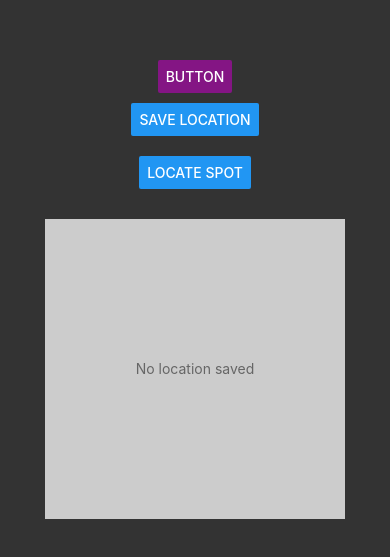
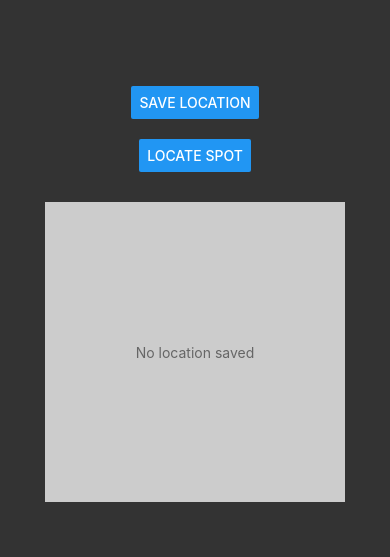
Before and after one commit to Andressitoito/car-parking-app, a React Native app: screen / in a window 390 px wide. Shown: the part 133-690 px from the top of the page. Built offline with nearby package versions, Linux system fonts and the light colour scheme.

Commit message:
HomeScreen clean
Some details were erased from the HomeScreen page that were used for develop

```diff
--- a/screens/HomeScreen.js
+++ b/screens/HomeScreen.js
@@ -23,18 +23,12 @@ const HomeScreen = () => {
   setLocation(coords);
  };
 
- console.log("last location ", location)
  // Use location.latitude and location.longitude in key to trigger map reload
  const mapKey = location ? `${location.latitude}_${location.longitude}` : null;
 
  return (
   <View style={styles.container}>
-   <Button
-    title="button"
-    color="#841584"
-    accessibilityLabel="Learn more about this purple button"
-   />
-   <SaveButton onSaveComplete={handleSaveComplete} />
+     <SaveButton onSaveComplete={handleSaveComplete} />
    <LocateButton location={location} />
    {location ? (
     <MapView
@@ -67,7 +61,7 @@ const styles = StyleSheet.create({
   justifyContent: 'center',
   alignItems: 'center',
   padding: 20,
-  backgroundColor: '#333', // Dark grey background
+  backgroundColor: '#333',
  },
  map: {
   width: 300,
```
